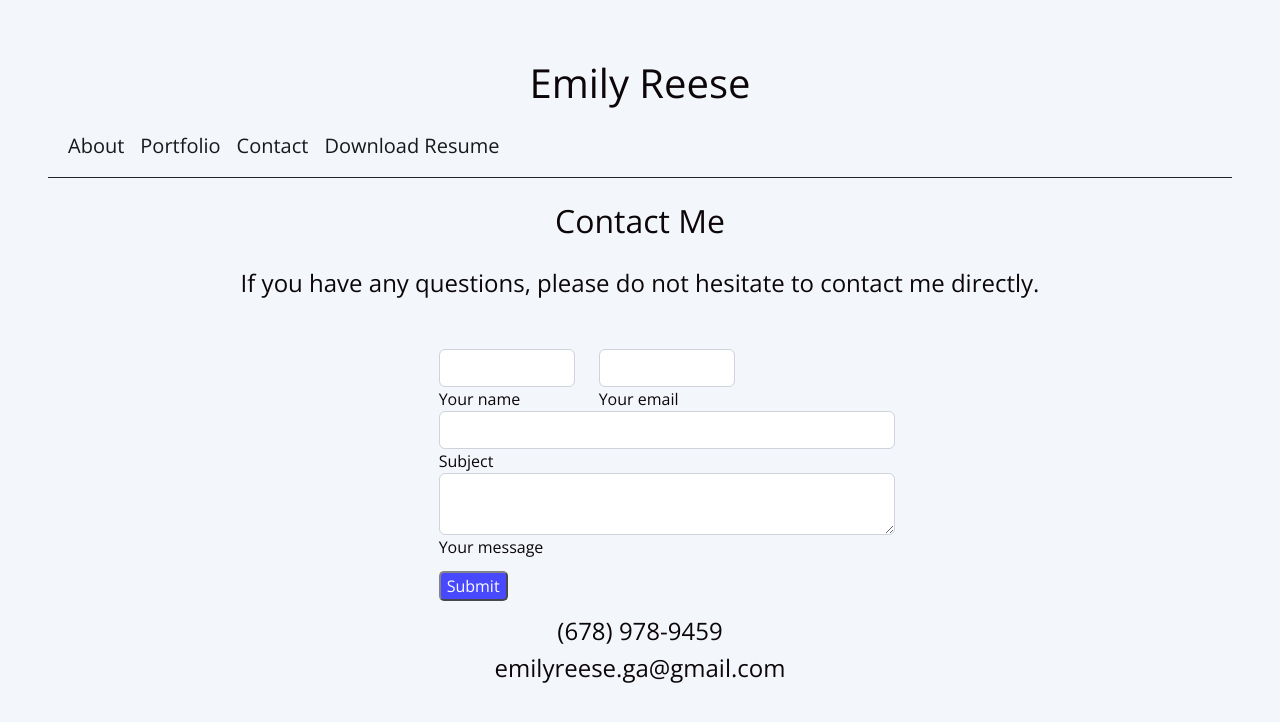
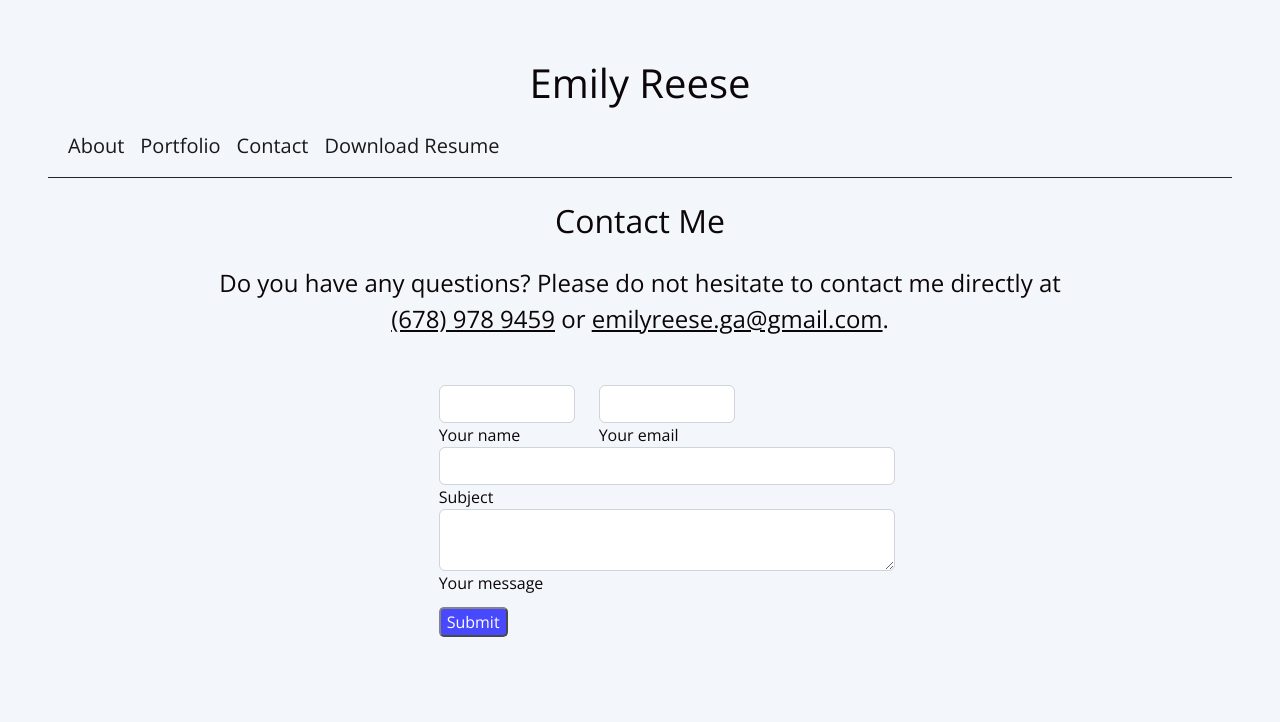
Before and after one commit to EmiReese/portfolio2, a React (Create React App) app: page /portfolio2/contact in a window 1280 px wide. Shown: the top 722 px of the page. Built offline with nearby package versions, Linux system fonts and the light colour scheme.

Commit message:
git commit -m "to the fi:al product."
This reverts commit 1de8e219d7328c9e12a1b2dcd5327a0f38ed15eb.

```diff
--- a/src/components/ContactInfo.js
+++ b/src/components/ContactInfo.js
@@ -9,7 +9,7 @@ return (
     <section class="mb-4">
     <h2 class="h1-responsive font-weight-bold text-center my-4">Contact Me</h2>
 
-    <p class="text-center w-responsive mx-auto mb-5">If you have any questions, please do not hesitate to contact me directly.</p>
+    <p class="text-center w-responsive mx-auto mb-5">Do you have any questions? Please do not hesitate to contact me directly at <span className="phoneNum">(678) 978 9459</span> or <span className="currentEmail">emilyreese.ga@gmail.com</span>.</p>
 
     <div class="row form">
 
@@ -92,14 +92,12 @@ return (
             <li class = "contactInfo"><i class="fas fa-envelope mt-4 fa-2x"></i>
                 <a href="https://github.com/EmiReese" className="contactLink">Github Profile</a>
             </li> */}
-
         </ul>
     </div>
 
 
 </div>
-<h4>(678) 978-9459</h4>
-<h4>emilyreese.ga@gmail.com</h4>
+
 </section>
 
 );
--- a/src/components/carPortfolio.js
+++ b/src/components/carPortfolio.js
@@ -7,7 +7,7 @@ import CL from '../images/CL.png'
 function DarkVariantExample() {
   return (
     <Carousel variant="dark" id="Portfolio" className="carousel" fade>
-      <Carousel.Item className="h-100 w-100 carouselItem">
+      <Carousel.Item className="h-50 w-100 carouselItem">
         <img
             title= "Virtual Pets"
             src={ VirtualPets }
--- a/src/stylesheets/carPortfolio.css
+++ b/src/stylesheets/carPortfolio.css
@@ -3,8 +3,8 @@
   box-sizing: border-box;
   margin-top: 12.5%;
   margin-left: 10%;
-  /* max-height: 1500px;
-  max-width: 1300px; */
+  max-height: 1500px;
+  max-width: 1300px;
 }
 .carouselItem {
   width: 60%;
@@ -23,12 +23,11 @@
 }
 .carouselCaption p {
   color: black;
-  font-size: 1.5rem;
+  font-size: 1rem;
 }
 
 .carouselCaption h5 {
   color: black;
-  font-size: 1.5rem;
 }
 
 .portfolioCodeLink {
--- a/src/stylesheets/contactInfo.css
+++ b/src/stylesheets/contactInfo.css
@@ -25,6 +25,9 @@
   color: white;
 }
 
-h4 {
-  text-align: center;
+.phoneNum {
+  text-decoration: underline;
 }
+.currentEmail {
+  text-decoration: underline;
+}
```
